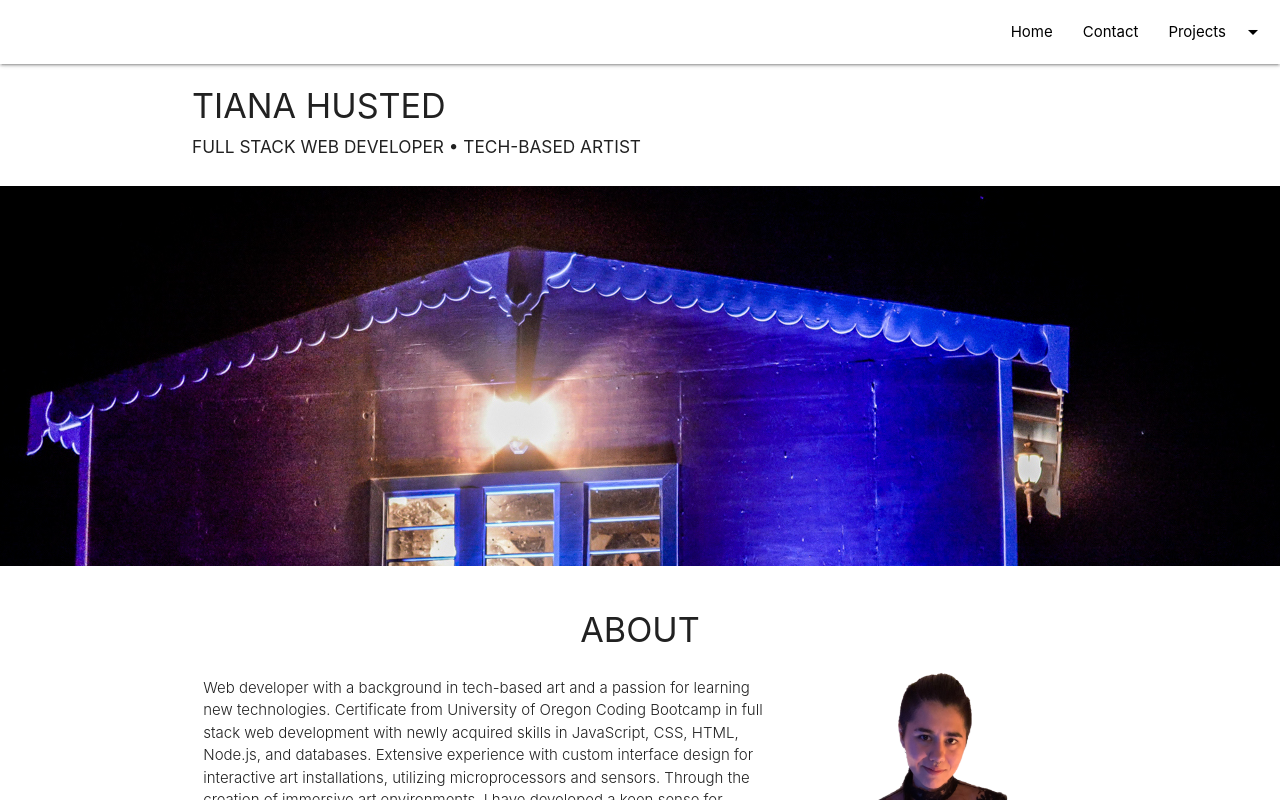
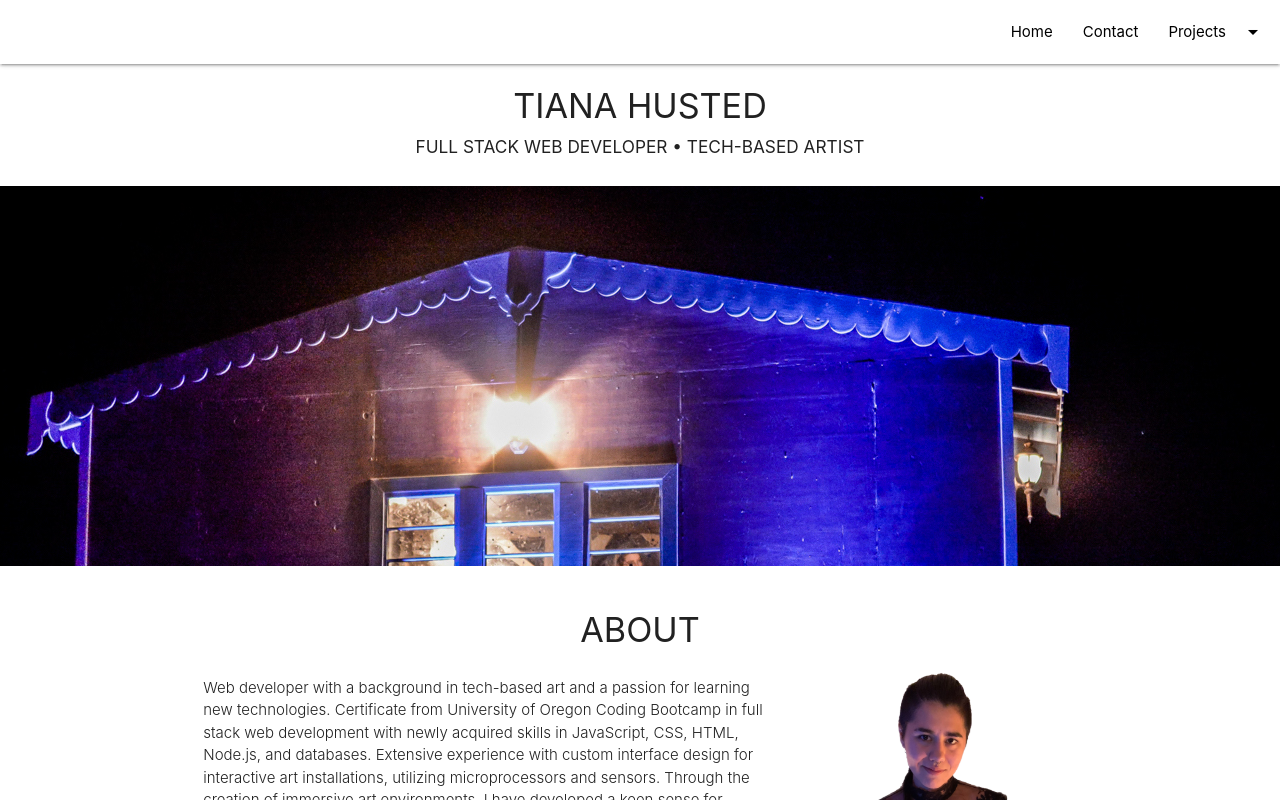
Before and after one commit to thusted/thusted.github.io, a React (Create React App) app: page / in a window 1280 px wide. Shown: the top 800 px of the page. Built offline with nearby package versions, Linux system fonts and the light colour scheme.

Commit message:
Converting header to utilize header component

```diff
--- a/src/pages/Home.js
+++ b/src/pages/Home.js
@@ -1,12 +1,19 @@
 import React, {Component} from "react";
 import M from "materialize-css";
+
+//Import css
 import "./pageStyle.css";
+
+//Import images
 import Dollhouse1 from "../images/dollhouse1.jpg";
 import Me from "../images/me.png";
 import Dollhouse2 from "../images/dollhouse2.jpg";
 import Alertify from "../images/alertify.png";
 import DollhouseBack from "../images/dollhouseBack.jpeg";
-import Dollhouse3 from "../images/dollhouse3.jpg"
+import Dollhouse3 from "../images/dollhouse3.jpg";
+
+//Import components
+import Header from "../components/Header";
 
 class Home extends Component {
   componentDidMount() {
@@ -16,10 +23,7 @@ class Home extends Component {
   render() {
     return (
       <div>
-        <div id="name-container" class="container">
-          <h4>TIANA HUSTED</h4>
-          <h6>FULL STACK WEB DEVELOPER • TECH-BASED ARTIST</h6>
-        </div>
+        <Header title="TIANA HUSTED" subtitle="FULL STACK WEB DEVELOPER • TECH-BASED ARTIST"/>
         <br/>
 
         <div id="index-banner" class="parallax-container">
```
